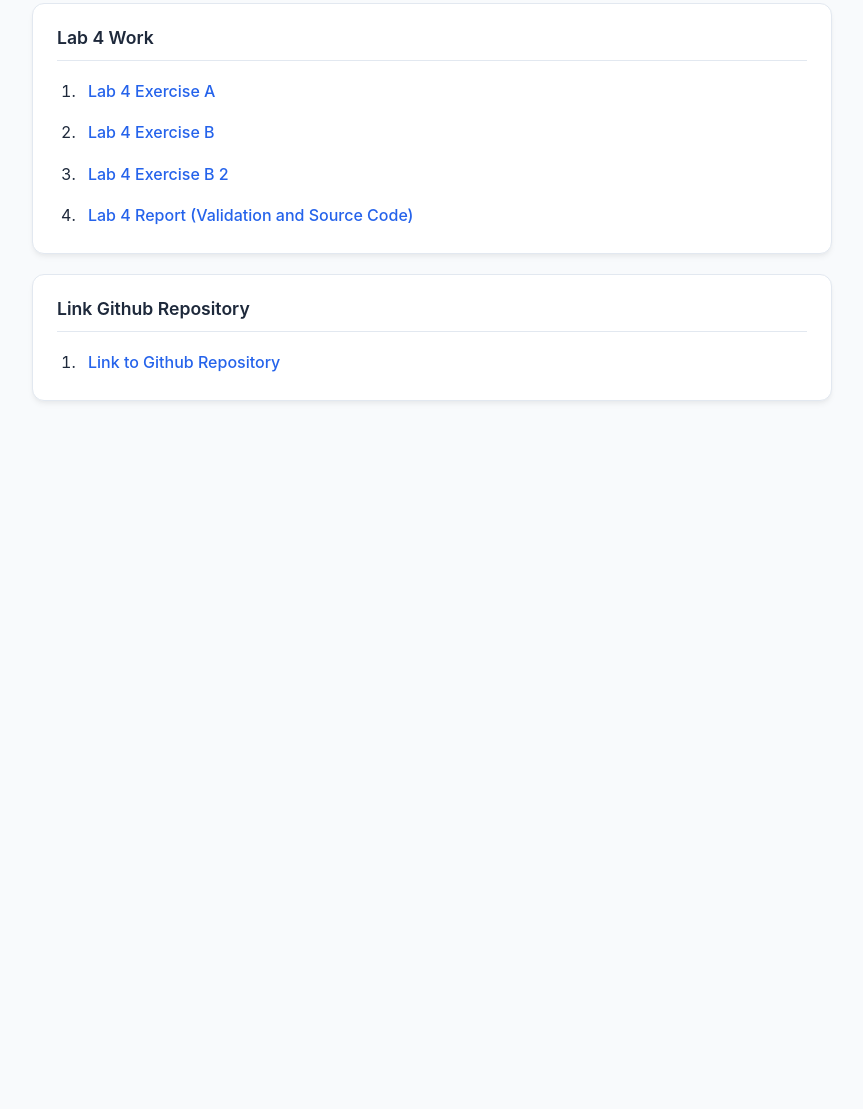
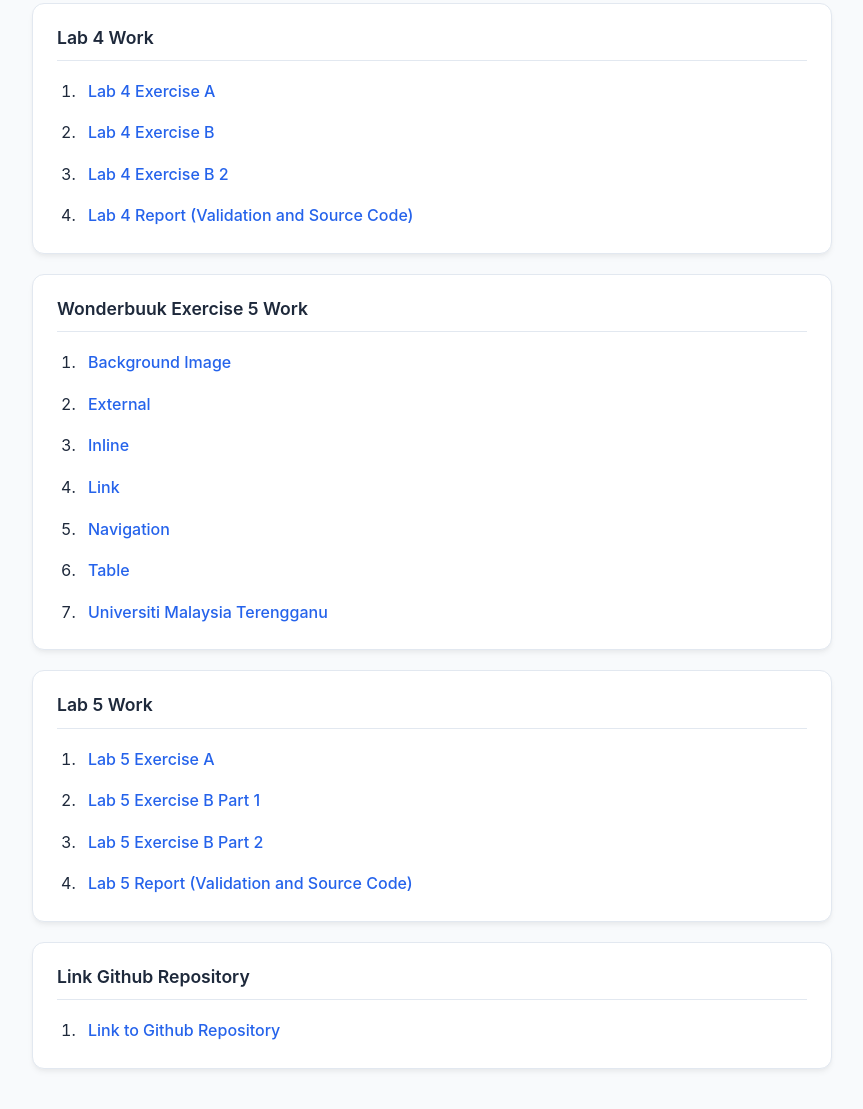
Before and after one commit to Ketizey/S80787_CSF3133_K3, a plain HTML site: page S80787_WebDesign/index.html in a window 1280 px wide. Shown: the part 2292-3401 px from the top of the page, without its empty margins (208-1071 px from the left). Before the commit the page ends 2753 px from the top, so only its background shows below. Drawn offline with Linux system fonts and the light colour scheme.

Commit message:
Update index.html

```diff
--- a/S80787_WebDesign/index.html
+++ b/S80787_WebDesign/index.html
@@ -236,6 +236,37 @@
 
         <section>
             <article>
+                <h2>Wonderbuuk Exercise 5 Work</h2>
+                <nav>
+                    <ol>
+                        <li><a href="Exercise5/bgImage.html">Background Image</a></li>
+                        <li><a href="Exercise5/external.html">External</a></li>
+                        <li><a href="Exercise5/inline.html">Inline</a></li>
+                        <li><a href="Exercise5/link.html">Link</a></li>
+                        <li><a href="Exercise5/navigation.html">Navigation</a></li>
+                        <li><a href="Exercise5/table.html">Table</a></li>
+                        <li><a href="Exercise5/umt.html">Universiti Malaysia Terengganu</a></li>
+                    </ol>
+                </nav>
+            </article>
+        </section>
+
+        <section>
+            <article>
+                <h2>Lab 5 Work</h2>
+                <nav>
+                    <ol>
+                        <li><a href="Lab5/food.html">Lab 5 Exercise A</a></li>
+                        <li><a href="Lab5/shop.html">Lab 5 Exercise B Part 1</a></li>
+                        <li><a href="Lab5/shop2.html">Lab 5 Exercise B Part 2</a></li>
+                        <li><a href="https://ketizey.github.io/S80787_CSF3133_K3/S80787_WebDesign/Lab5/Lab5_S80787.pdf">Lab 5 Report (Validation and Source Code)</a></li>
+                    </ol>
+                </nav>
+            </article>
+        </section>
+
+        <section>
+            <article>
                 <h2>Link Github Repository</h2>
                 <nav>
                     <ol>
@@ -244,6 +275,8 @@
                 </nav>
             </article>
         </section>
+
+
     </div>
 </body>
 </html>
```
